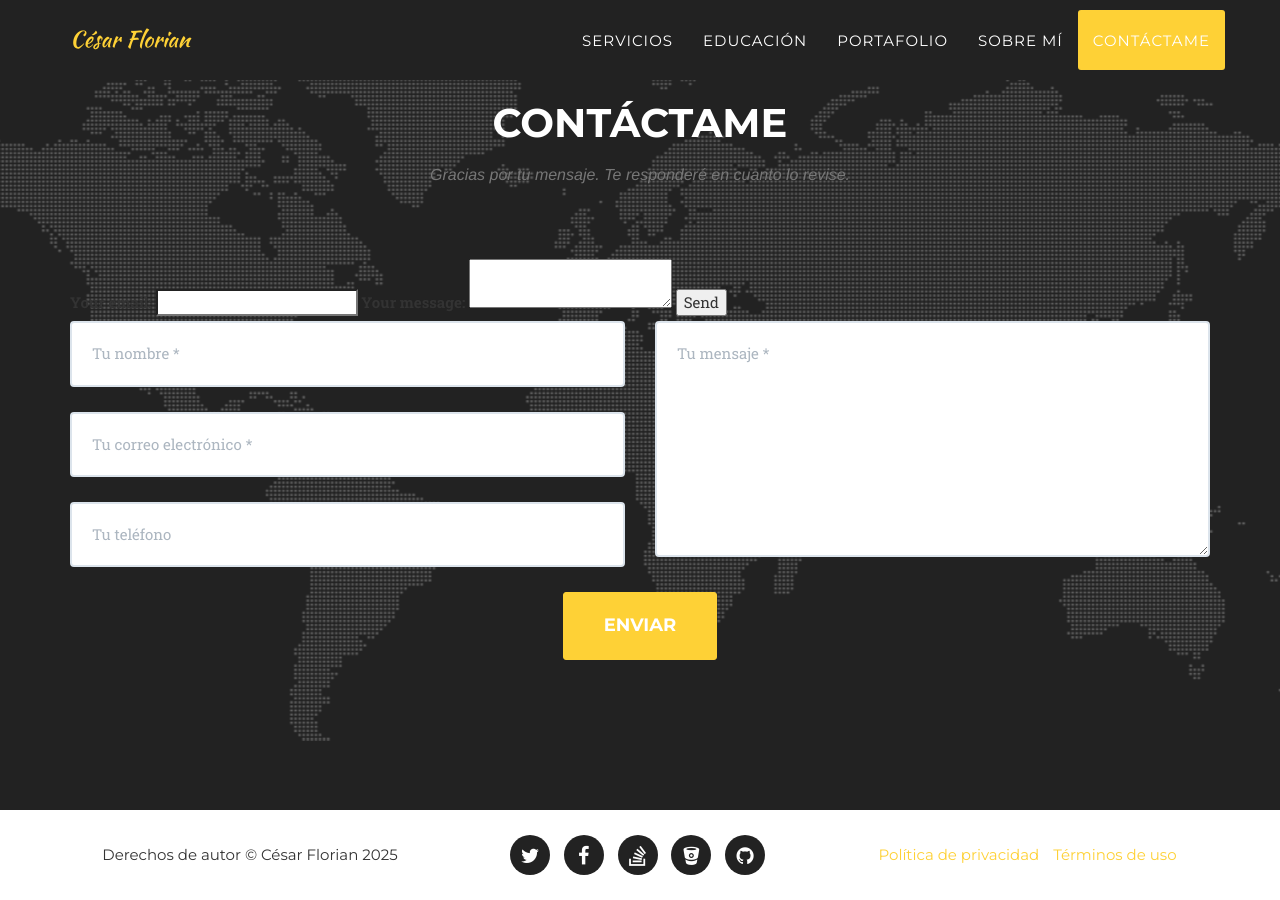
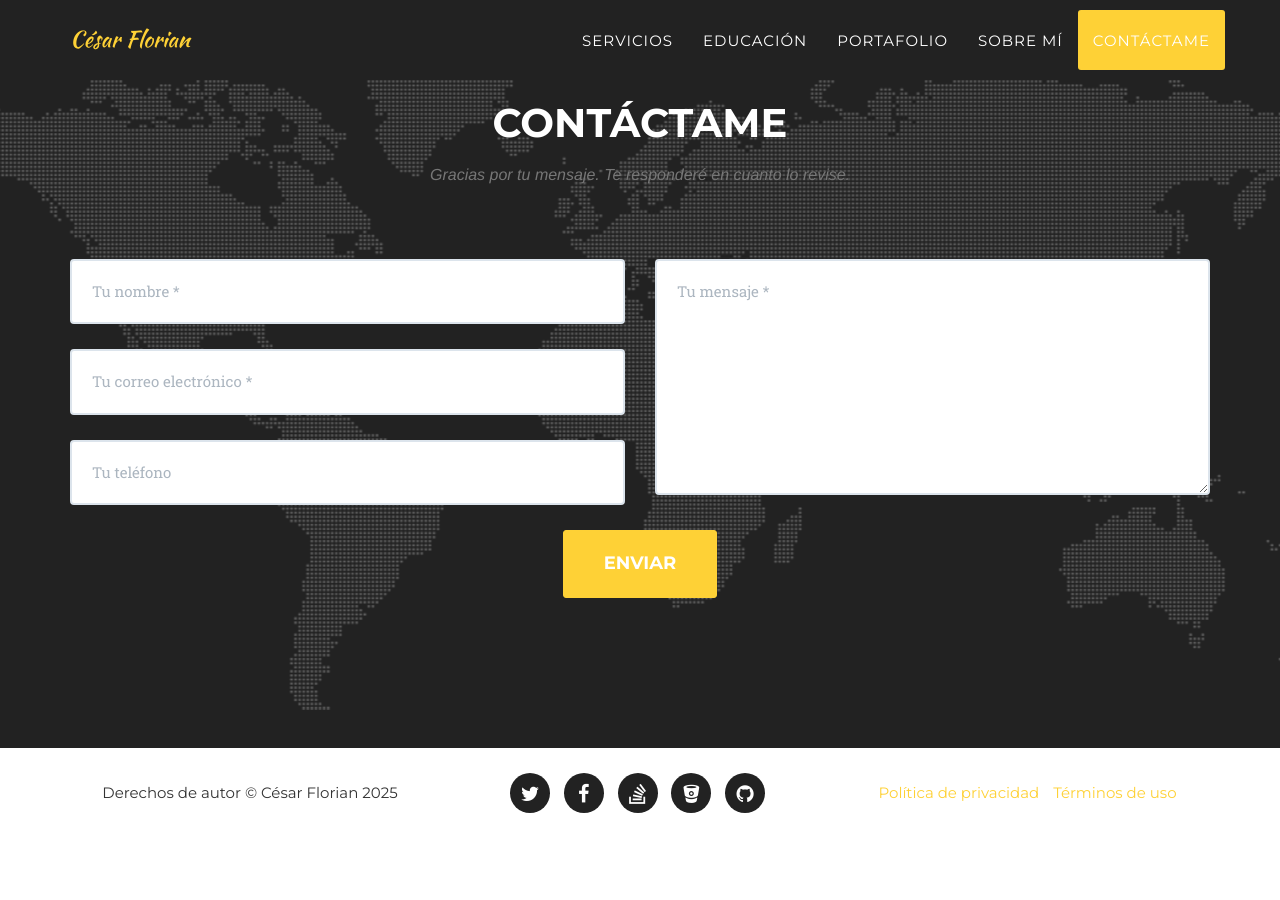
Before and after one commit to cesar-florian/Portfolio, a Jekyll site: the page built from index.html, in a window 1280 px wide and 900 px high, scrolled down 5303 px. Built offline with Jekyll 4.4.1, drawn with Linux system fonts in a browser that asks for light colours; some web fonts are replaced; after the commit the page ends 6141 px from its top, so only the background shows below that; part of the change alters nothing that is shown.

Commit message:
no message

```diff
--- a/_includes/contact.html
+++ b/_includes/contact.html
@@ -8,21 +8,6 @@
         </div>
         <div class="row">
             <div class="col-lg-12">
-                    <form
-                        action="https://formspree.io/f/xblappzn"
-                        method="POST"
-                        >
-                        <label>
-                            Your email:
-                            <input type="email" name="email">
-                        </label>
-                        <label>
-                            Your message:
-                            <textarea name="message"></textarea>
-                        </label>
-                        <!-- your other form fields go here -->
-                        <button type="submit">Send</button>
-                        </form>
                 <form name="sentMessage" id="contactForm" novalidate>
                     <div class="row">
                         <div class="col-md-6">
@@ -56,38 +41,3 @@
         </div>
     </div>
 </section>
-
-
-    <!-- Place this script at the end of the body tag -->
-<script>
-    var form = document.getElementById("my-form");
-
-    async function handleSubmit(event) {
-      event.preventDefault();
-      var status = document.getElementById("my-form-status");
-      var data = new FormData(event.target);
-      fetch(event.target.action, {
-        method: form.method,
-        body: data,
-        headers: {
-            'Accept': 'application/json'
-        }
-      }).then(response => {
-        if (response.ok) {
-          status.innerHTML = "Thanks for your submission!";
-          form.reset()
-        } else {
-          response.json().then(data => {
-            if (Object.hasOwn(data, 'errors')) {
-              status.innerHTML = data["errors"].map(error => error["message"]).join(", ")
-            } else {
-              status.innerHTML = "Oops! There was a problem submitting your form"
-            }
-          })
-        }
-      }).catch(error => {
-        status.innerHTML = "Oops! There was a problem submitting your form"
-      });
-    }
-    form.addEventListener("submit", handleSubmit)
-  </script>
--- a/js/contact_me.js
+++ b/js/contact_me.js
@@ -18,13 +18,11 @@ $(function() {
                 firstName = name.split(' ').slice(0, -1).join(' ');
             }
             $.ajax({
-                url: "././mail/contact_me.php",
-                type: "POST",
+                url: event.target.action,
+                type: form.method,
                 data: {
-                    name: name,
-                    phone: phone,
                     email: email,
-                    message: message
+                    message: message + ". Enviado por: " + name + (phone ?? ". Telefono: " + phone)
                 },
                 cache: false,
                 success: function() {
@@ -33,7 +31,7 @@ $(function() {
                     $('#success > .alert-success').html("<button type='button' class='close' data-dismiss='alert' aria-hidden='true'>&times;")
                         .append("</button>");
                     $('#success > .alert-success')
-                        .append("<strong>Your message has been sent. </strong>");
+                        .append("<strong>Tu mensaje ha sido enviado. </strong>");
                     $('#success > .alert-success')
                         .append('</div>');
 
@@ -45,7 +43,7 @@ $(function() {
                     $('#success').html("<div class='alert alert-danger'>");
                     $('#success > .alert-danger').html("<button type='button' class='close' data-dismiss='alert' aria-hidden='true'>&times;")
                         .append("</button>");
-                    $('#success > .alert-danger').append("<strong>Sorry " + firstName + ", it seems that my mail server is not responding. Please try again later!");
+                    $('#success > .alert-danger').append("<strong>Lo siento " + firstName + ",  parece que mi servidor de correo no responde. ¡Vuelve a intentarlo más tarde!");
                     $('#success > .alert-danger').append('</div>');
                     //clear all fields
                     $('#contactForm').trigger("reset");
```
Lines whose indentation alone changed are shown as unchanged.
